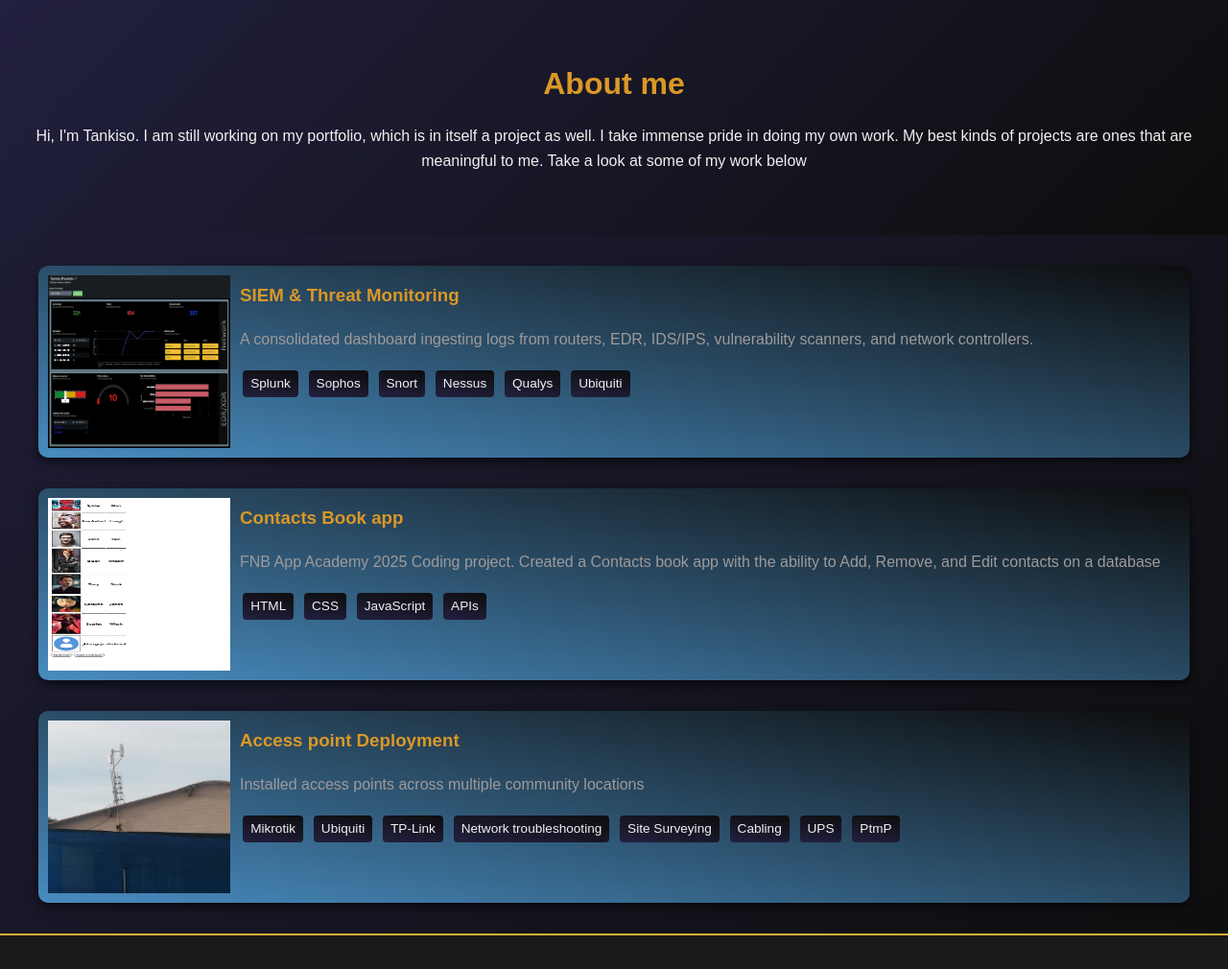
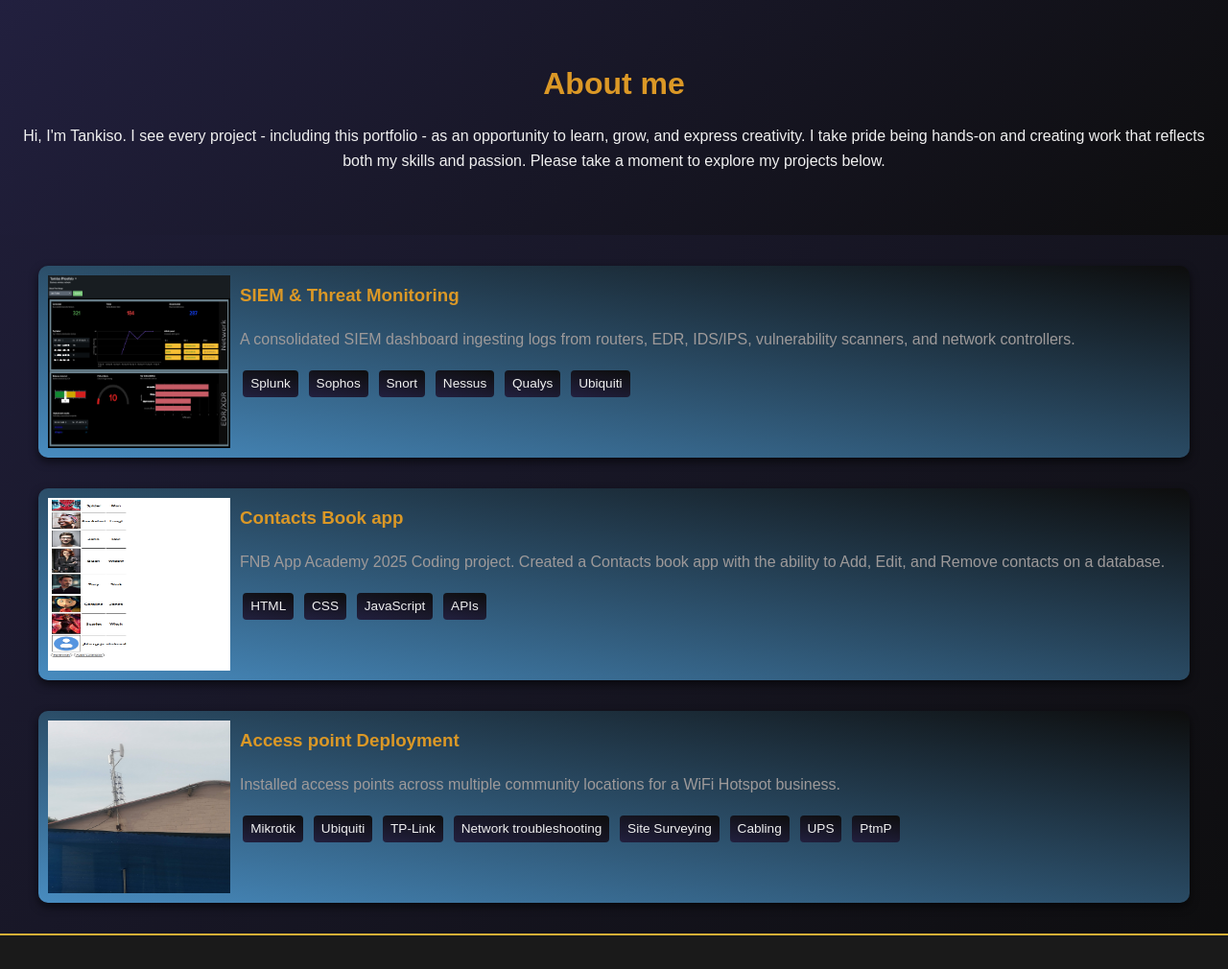
Before and after one commit to AneleTk/AneleTK, a plain HTML site: page index.html in a window 1280 px wide. Shown: the part 220-1230 px from the top of the page at 96% size. Drawn offline with Linux system fonts and the light colour scheme.

Commit message:
Random modifications

```diff
--- a/index.html
+++ b/index.html
@@ -20,8 +20,9 @@
 
   <section class="hero">
     <h2>About me</h2>
-    <p>Hi, I'm Tankiso. I am still working on my portfolio, which is in itself
-      a project as well. I take immense pride in doing my own work. My best kinds of projects are ones that are meaningful to me. Take a look at some of my work below
+    <p> Hi, I'm Tankiso. I see every project - including this portfolio - as an opportunity to learn, grow, and
+      express creativity. I take pride being hands-on and creating work that reflects both my skills and passion.
+      Please take a moment to explore my projects below.
     </p>
   </section>
 
@@ -31,7 +32,7 @@
       <img src="Images/Splunk dashboard_Best_edited.jpg" alt="SIEM dashboard screenshot">
       <div class="project-content">
         <h3>SIEM & Threat Monitoring</h3>
-        <p>A consolidated dashboard ingesting logs from routers, EDR, IDS/IPS, vulnerability scanners, and network controllers.</p>
+        <p>A consolidated SIEM dashboard ingesting logs from routers, EDR, IDS/IPS, vulnerability scanners, and network controllers.</p>
         <div class="tags">
           <span class="tag">Splunk</span>
           <span class="tag">Sophos</span>
@@ -53,7 +54,7 @@
       <div class="project-content">
         <h3>Contacts Book app</h3>
         <p>FNB App Academy 2025 Coding project. Created a Contacts
-           book app with the ability to Add, Remove, and Edit contacts on a database</p>
+           book app with the ability to Add, Edit, and Remove contacts on a database.</p>
         <div class="tags">
           <span class="tag">HTML</span>
           <span class="tag">CSS</span>
@@ -72,7 +73,7 @@
       <img src="Images/Outdoor Access point.jpg" alt="Access point">
       <div class="project-content">
         <h3>Access point Deployment</h3>
-        <p>Installed access points across multiple community locations</p>
+        <p>Installed access points across multiple community locations for a WiFi Hotspot business. </p>
         <div class="tags">
           <span class="tag">Mikrotik</span>
           <span class="tag">Ubiquiti</span>
```
Also changed, not shown: AP.html (+1 -1 lines), SIEM.html (+7 -4 lines).
